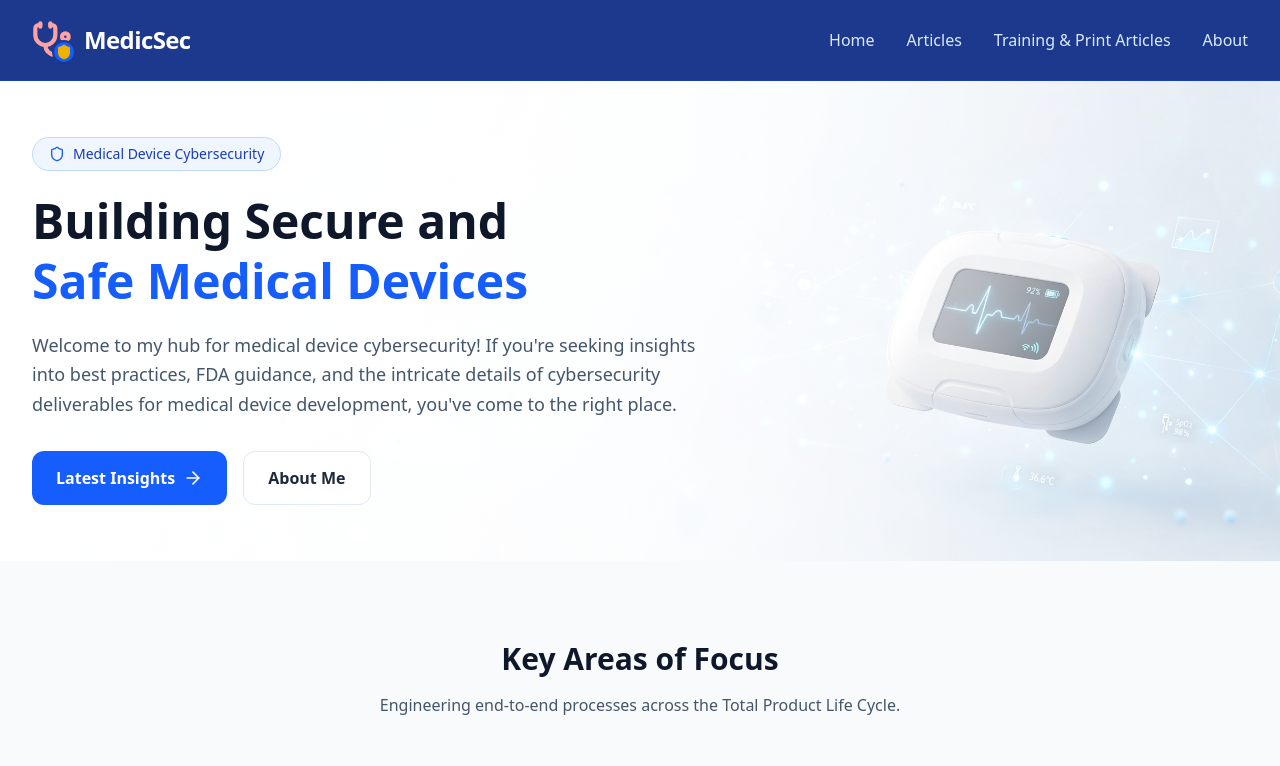
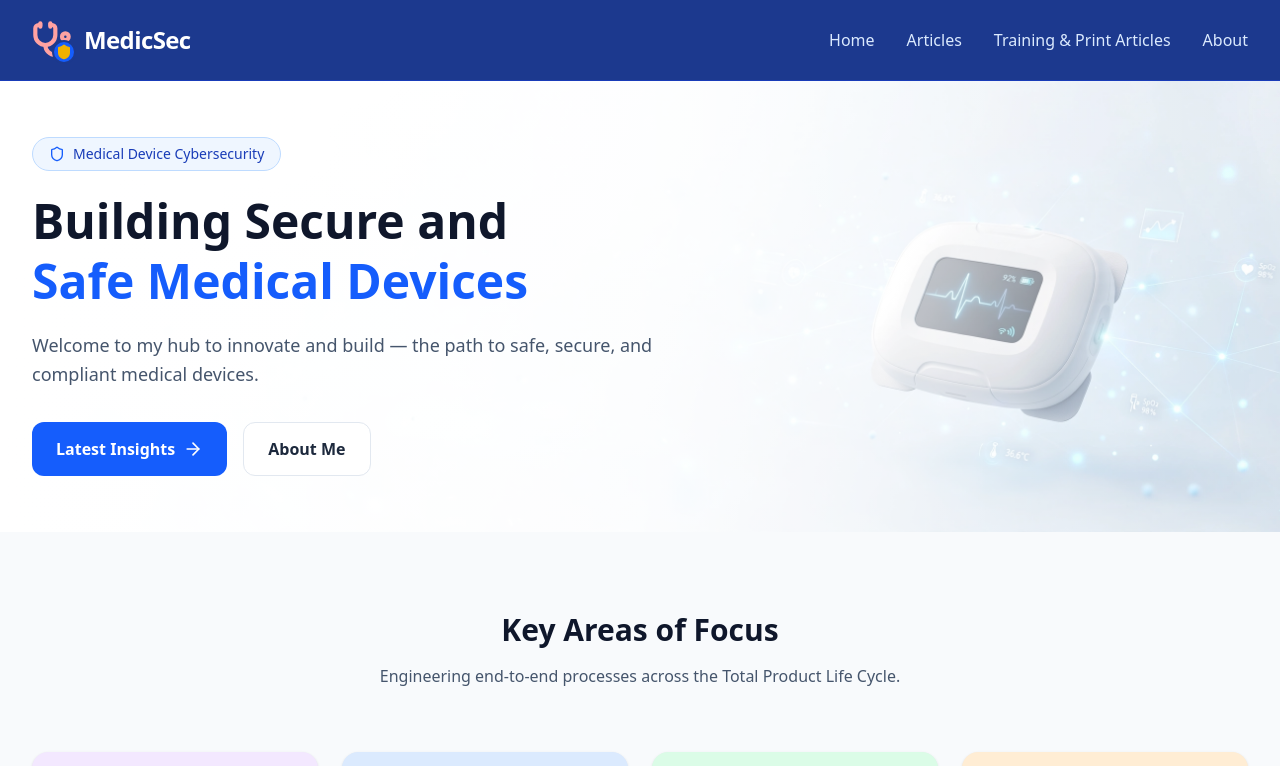
Before and after one commit to nepalboy/medicsec, a React (Vite) app: page / in a window 1280 px wide. Shown: the top 766 px of the page. Built offline with nearby package versions, Linux system fonts and the light colour scheme.

Commit message:
Hero tagline: innovate and build

```diff
--- a/src/components/Hero.tsx
+++ b/src/components/Hero.tsx
@@ -28,7 +28,7 @@ export const Hero: React.FC = () => {
                     </h1>
 
                     <p className="text-lg text-slate-600 mb-8 leading-relaxed">
-                        Welcome to my hub for medical device cybersecurity! If you're seeking insights into best practices, FDA guidance, and the intricate details of cybersecurity deliverables for medical device development, you've come to the right place.
+                        Welcome to my hub to innovate and build — the path to safe, secure, and compliant medical devices.
                     </p>
 
                     <div className="flex flex-col sm:flex-row gap-4">
```
Also changed, not shown: 1 other file (tests, documents, lock files or other folders).
